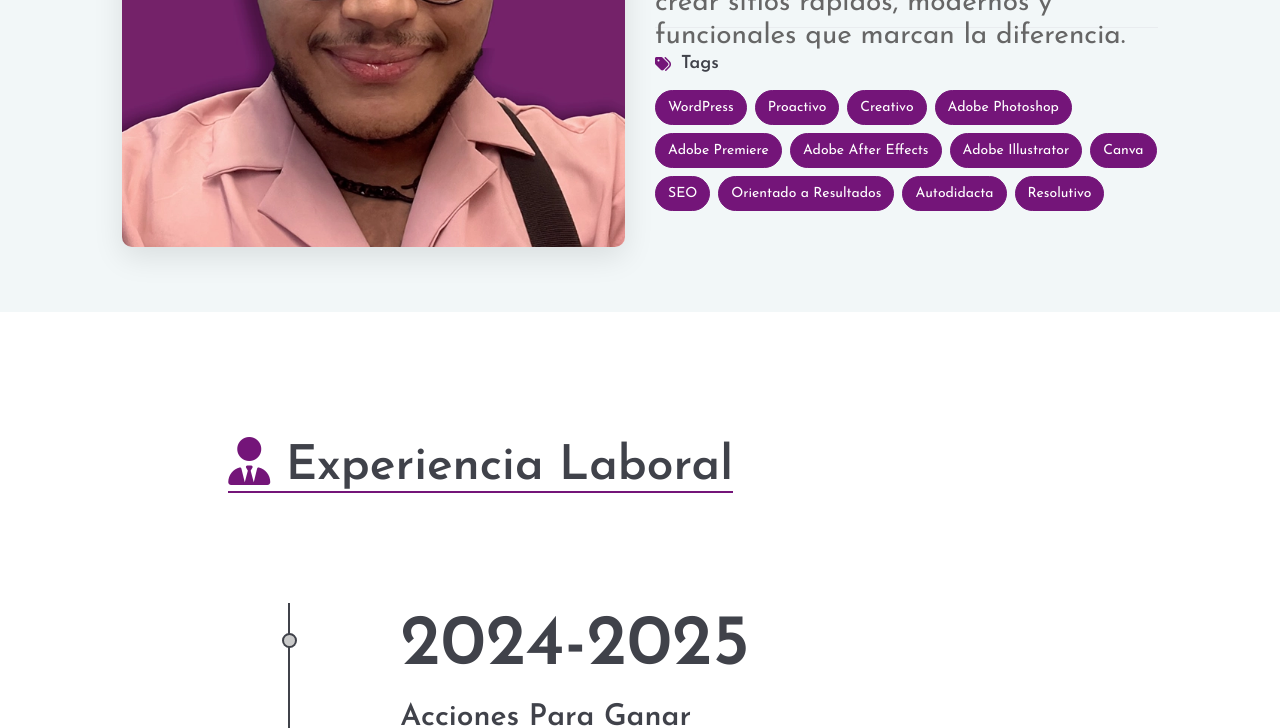
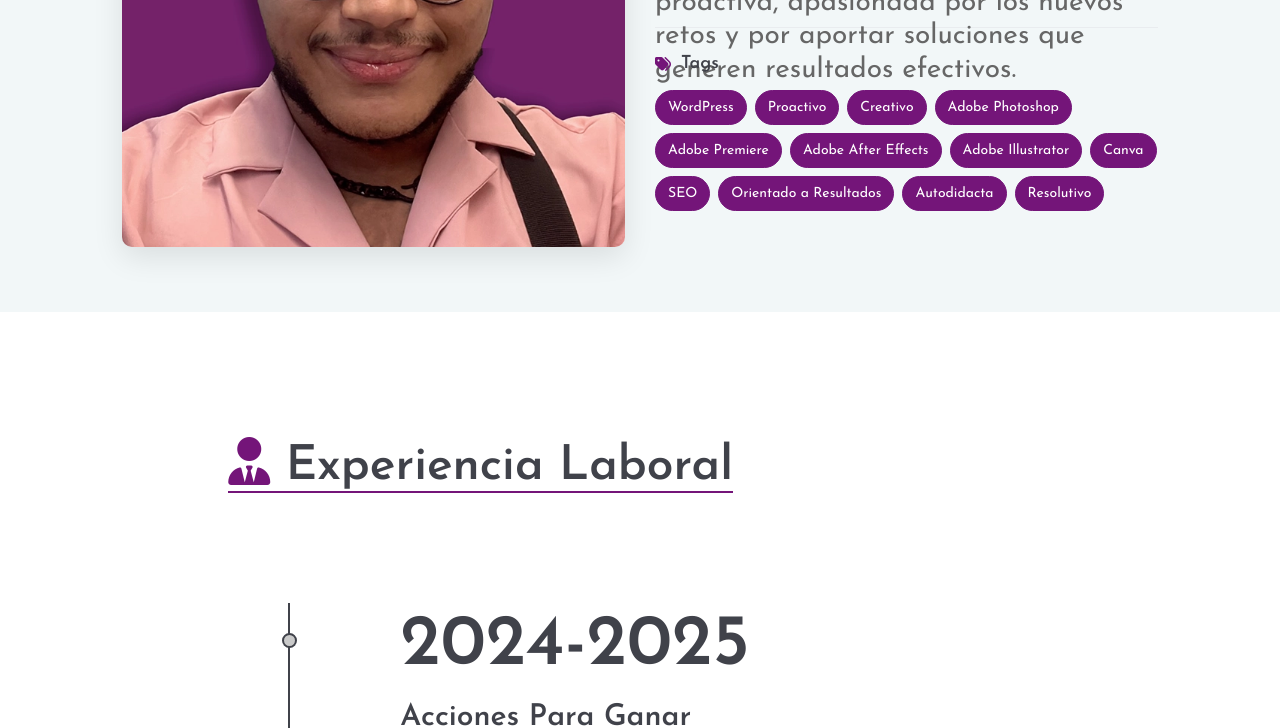
Before and after one commit to albertomaria1999/resumealbertomaria, a plain HTML site: page index.html in a window 1280 px wide. Shown: the part 372-1100 px from the top of the page. Drawn offline with nearby package versions, Linux system fonts and the light colour scheme.

Commit message:
CAMBIO TEXTO

```diff
--- a/index.html
+++ b/index.html
@@ -496,7 +496,7 @@ Copyright &copy;<script>document.write(new Date().getFullYear());</script> Todos
  	<script src="https://cdn.jsdelivr.net/npm/typed.js@2.0.12"></script>
 	<script>
 		var typed = new Typed(".typed", {
-			strings: ["Soy desarrollador web especializado en crear sitios rápidos, modernos y funcionales que marcan la diferencia."],
+			strings: ["Soy una persona creativa, resolutiva y proactiva, apasionada por los nuevos retos y por aportar soluciones que generen resultados efectivos."],
 			typeSpeed: 20,
 			showCursor: false,
 			loop: false
```
